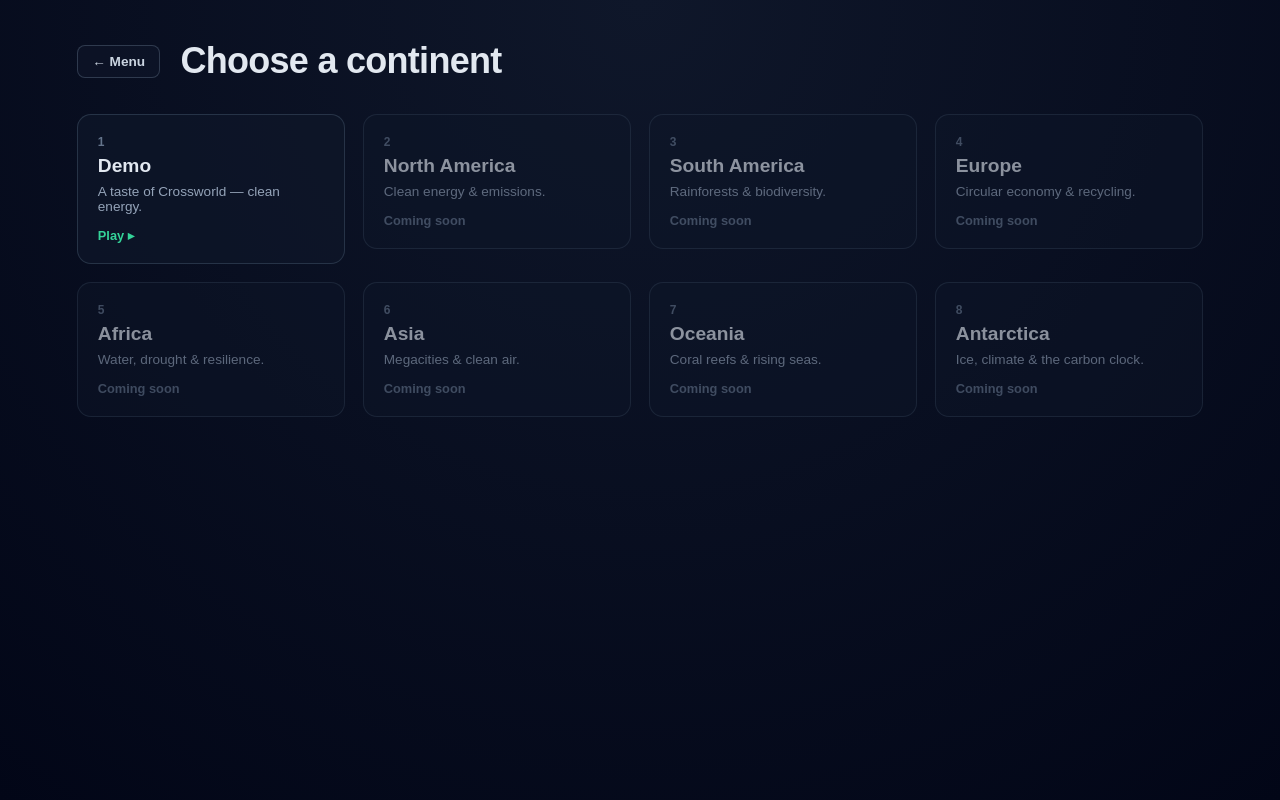
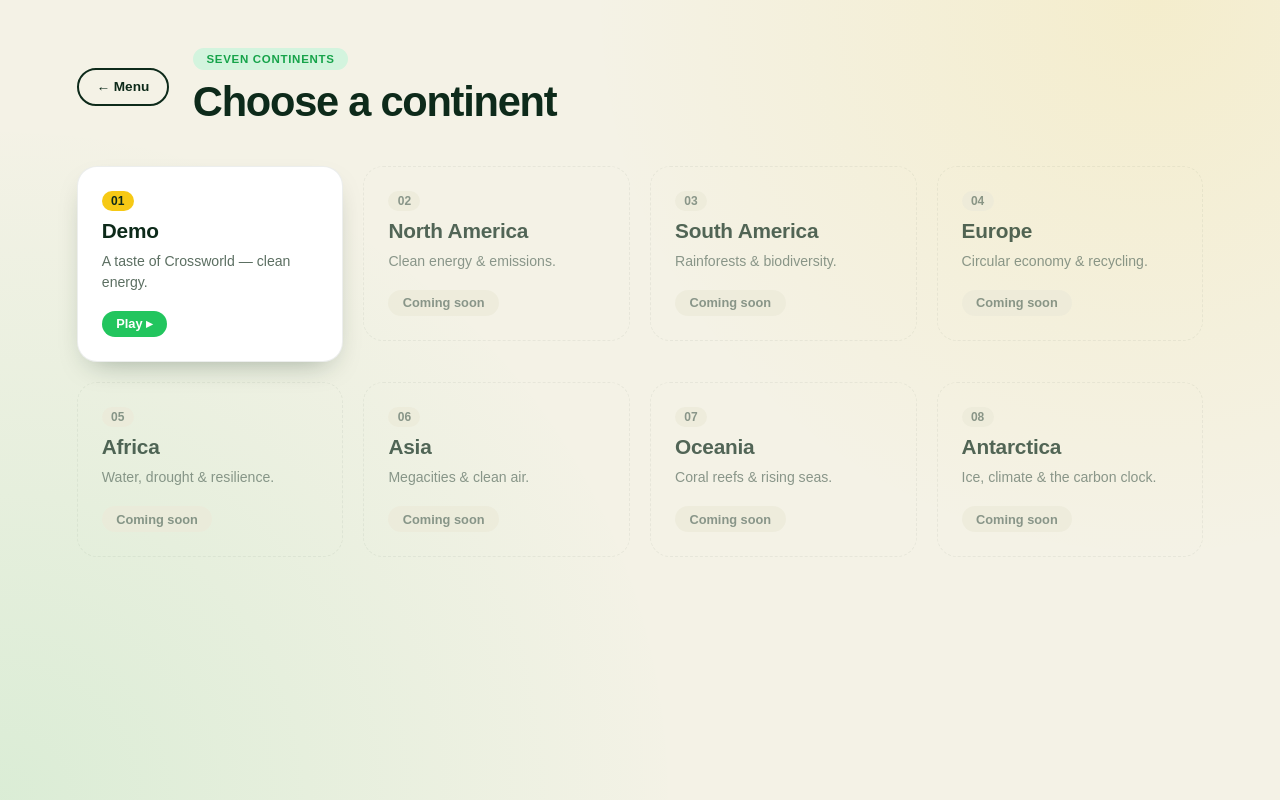
Before and after one commit to PatatoBit/Crossworld, a SvelteKit app: page /levels in a window 1280 px wide. Built offline with nearby package versions, Linux system fonts and the light colour scheme; a web font is replaced by a local one.

Commit message:
Green UI

```diff
--- a/src/app.css
+++ b/src/app.css
@@ -2,9 +2,44 @@
 
 :root {
   --font-sans: "Google Sans Flex Variable", "Google Sans", sans-serif;
+
+  /* ── Eco palette ──────────────────────────────────────────────
+     Fresh sustainability theme: cream paper, deep forest green,
+     vivid grass green, and a punchy sunshine yellow accent. */
+  --cream: #f4f2e6;
+  --cream-soft: #ecead9;
+  --paper: #ffffff;
+
+  --forest: #0d2a1a;
+  --forest-soft: #143620;
+  --forest-line: #1f4a30;
+
+  --green: #22c55e;
+  --green-strong: #16a34a;
+  --green-soft: #d3f4de;
+  --lime: #b9e34a;
+
+  --yellow: #f6c915;
+  --yellow-soft: #fbe58a;
+
+  --ink: #0e2417;
+  --muted: #5c6f62;
+  --muted-soft: #8a9a8e;
+
+  --radius-pill: 999px;
+  --radius-card: 20px;
+  --shadow-soft: 0 12px 30px -14px rgba(13, 42, 26, 0.4);
+  --shadow-lift: 0 20px 44px -18px rgba(13, 42, 26, 0.55);
+}
+
+* {
+  box-sizing: border-box;
 }
 
 body {
   margin: 0;
   font-family: var(--font-sans);
+  background: var(--cream);
+  color: var(--ink);
+  -webkit-font-smoothing: antialiased;
 }
--- a/src/app.html
+++ b/src/app.html
@@ -4,7 +4,7 @@
     <meta charset="utf-8" />
     <link rel="icon" href="%sveltekit.assets%/favicon.png" />
     <meta name="viewport" content="width=device-width, initial-scale=1" />
-    <title>Tauri + SvelteKit + Typescript App</title>
+    <title>Crossworld — 3D Sustainability Crossword</title>
     %sveltekit.head%
   </head>
   <body data-sveltekit-preload-data="hover">
--- a/src/lib/components/Hud.svelte
+++ b/src/lib/components/Hud.svelte
@@ -63,38 +63,42 @@
   .hud {
     display: flex;
     flex-direction: column;
-    gap: 1.25rem;
-    padding: 1.5rem 1.25rem;
-    color: #e2e8f0;
+    gap: 1.5rem;
+    padding: 1.75rem 1.5rem;
+    color: var(--ink);
     height: 100%;
     box-sizing: border-box;
   }
   h1 {
     margin: 0;
-    font-size: 1.1rem;
-    font-weight: 700;
-    color: #34d399;
-    letter-spacing: 0.02em;
+    font-size: 1.2rem;
+    font-weight: 800;
+    letter-spacing: -0.01em;
+    color: var(--forest);
     flex-shrink: 0;
   }
   .divider {
     border: none;
-    border-top: 1px solid rgba(51, 65, 85, 0.6);
+    border-top: 1px solid rgba(13, 42, 26, 0.1);
     margin: 0;
     flex-shrink: 0;
   }
   section {
     display: flex;
     flex-direction: column;
-    gap: 0.35rem;
+    gap: 0.5rem;
   }
   h2 {
     margin: 0;
-    font-size: 0.65rem;
+    align-self: flex-start;
+    padding: 0.25rem 0.7rem;
+    font-size: 0.62rem;
     font-weight: 700;
     text-transform: uppercase;
     letter-spacing: 0.08em;
-    color: #64748b;
+    color: var(--green-strong);
+    background: var(--green-soft);
+    border-radius: var(--radius-pill);
   }
   ul {
     list-style: none;
@@ -102,7 +106,7 @@
     padding: 0;
     display: flex;
     flex-direction: column;
-    gap: 0.15rem;
+    gap: 0.25rem;
   }
   li {
     list-style: none;
@@ -111,9 +115,9 @@
   li button {
     display: flex;
     align-items: baseline;
-    gap: 0.45rem;
-    padding: 0.3rem 0.5rem;
-    border-radius: 0.4rem;
+    gap: 0.55rem;
+    padding: 0.45rem 0.65rem;
+    border-radius: 0.75rem;
     cursor: pointer;
     border: 1px solid transparent;
     background: transparent;
@@ -124,49 +128,58 @@
     transition: background 0.1s, border-color 0.1s;
   }
   li button:hover {
-    background: rgba(51, 65, 85, 0.4);
+    background: rgba(13, 42, 26, 0.05);
   }
   li button.active {
-    background: rgba(52, 211, 153, 0.1);
-    border-color: rgba(52, 211, 153, 0.35);
+    background: var(--green-soft);
+    border-color: rgba(22, 163, 74, 0.35);
   }
   .num {
     flex-shrink: 0;
-    font-size: 0.7rem;
+    display: inline-flex;
+    align-items: center;
+    justify-content: center;
+    font-size: 0.68rem;
     font-weight: 700;
-    color: #94a3b8;
-    min-width: 1.4rem;
-    text-align: right;
+    color: var(--muted);
+    min-width: 1.5rem;
+    height: 1.5rem;
+    border-radius: var(--radius-pill);
+    background: var(--cream-soft);
   }
   li button.active .num {
-    color: #34d399;
+    color: #fff;
+    background: var(--green);
   }
   .clue {
-    font-size: 0.82rem;
+    font-size: 0.85rem;
     line-height: 1.45;
-    color: #cbd5e1;
+    color: var(--muted);
   }
   li button.active .clue {
-    color: #f1f5f9;
+    color: var(--forest);
+    font-weight: 500;
   }
   .footer {
     margin-top: auto;
-    padding-top: 0.5rem;
-    border-top: 1px solid rgba(51, 65, 85, 0.4);
+    padding-top: 0.75rem;
+    border-top: 1px solid rgba(13, 42, 26, 0.1);
     flex-shrink: 0;
   }
   .toggle {
-    padding: 0.45rem 0.9rem;
-    border: 1px solid #334155;
-    border-radius: 0.5rem;
-    background: rgba(51, 65, 85, 0.5);
-    color: #e2e8f0;
+    padding: 0.6rem 1.25rem;
+    border: 2px solid var(--forest);
+    border-radius: var(--radius-pill);
+    background: transparent;
+    color: var(--forest);
     font: inherit;
-    font-size: 0.8rem;
+    font-weight: 700;
+    font-size: 0.82rem;
     cursor: pointer;
+    transition: background 0.15s, color 0.15s;
   }
   .toggle:hover {
-    background: rgba(71, 85, 105, 0.8);
-    border-color: #475569;
+    background: var(--forest);
+    color: var(--cream);
   }
 </style>
--- a/src/routes/+page.svelte
+++ b/src/routes/+page.svelte
@@ -1,16 +1,38 @@
 <script lang="ts">
   import { goto } from "$app/navigation";
   import { base } from "$app/paths";
+
+  const tags = [
+    { label: "Solar", tone: "yellow" },
+    { label: "Planet", tone: "green" },
+    { label: "Environment", tone: "forest" },
+    { label: "Reflection", tone: "outline" },
+    { label: "Humanity", tone: "green" },
+  ];
 </script>
 
 <main class="menu">
+  <span class="eyebrow">Growing puzzles for a better planet</span>
+
   <div class="title">
-    <h1>Crossworld</h1>
-    <p class="tagline">A rotatable 3D crossword across seven continents.</p>
+    <h1>Cross<span class="accent">world</span></h1>
+    <p class="tagline">
+      A rotatable 3D crossword across seven continents — spell your way to a
+      more sustainable world.
+    </p>
   </div>
 
+  <ul class="tags">
+    {#each tags as tag}
+      <li class="pill {tag.tone}">{tag.label}</li>
+    {/each}
+  </ul>
+
   <nav class="actions">
-    <button class="play" onclick={() => goto(`${base}/levels`)}>Play</button>
+    <button class="play" onclick={() => goto(`${base}/levels`)}>
+      Start playing
+      <span class="arrow">▸</span>
+    </button>
   </nav>
 </main>
 
@@ -20,46 +42,106 @@
     flex-direction: column;
     align-items: center;
     justify-content: center;
-    gap: 3rem;
+    gap: 1.75rem;
     width: 100vw;
     height: 100vh;
-    background: radial-gradient(circle at 50% 35%, #0f172a, #020617);
-    color: #e2e8f0;
+    padding: 2rem;
+    text-align: center;
+    background:
+      radial-gradient(circle at 15% 15%, rgba(34, 197, 94, 0.14), transparent 45%),
+      radial-gradient(circle at 85% 80%, rgba(246, 201, 21, 0.14), transparent 45%),
+      var(--cream);
+    color: var(--ink);
+  }
+  .eyebrow {
+    display: inline-flex;
+    align-items: center;
+    gap: 0.5rem;
+    padding: 0.4rem 1rem;
+    font-size: 0.8rem;
+    font-weight: 600;
+    letter-spacing: 0.04em;
+    color: var(--green-strong);
+    background: var(--green-soft);
+    border-radius: var(--radius-pill);
   }
   .title {
-    text-align: center;
+    max-width: 40rem;
   }
   h1 {
     margin: 0;
-    font-size: clamp(3rem, 9vw, 6rem);
+    font-size: clamp(3.5rem, 12vw, 8rem);
     font-weight: 800;
-    letter-spacing: -0.03em;
-    background: linear-gradient(120deg, #34d399, #38bdf8, #a78bfa);
-    -webkit-background-clip: text;
-    background-clip: text;
-    color: transparent;
+    letter-spacing: -0.04em;
+    line-height: 0.95;
+    color: var(--forest);
+  }
+  h1 .accent {
+    color: var(--green);
   }
   .tagline {
-    margin: 0.75rem 0 0;
-    color: #94a3b8;
-    font-size: 1.05rem;
+    margin: 1rem auto 0;
+    max-width: 32rem;
+    color: var(--muted);
+    font-size: clamp(1rem, 2.2vw, 1.15rem);
+    line-height: 1.55;
+  }
+  .tags {
+    display: flex;
+    flex-wrap: wrap;
+    justify-content: center;
+    gap: 0.6rem;
+    list-style: none;
+    margin: 0;
+    padding: 0;
+  }
+  .pill {
+    padding: 0.5rem 1.15rem;
+    font-size: 0.9rem;
+    font-weight: 600;
+    border-radius: var(--radius-pill);
+    border: 2px solid transparent;
+  }
+  .pill.yellow {
+    background: var(--yellow);
+    color: var(--forest);
+  }
+  .pill.green {
+    background: var(--green);
+    color: #fff;
+  }
+  .pill.forest {
+    background: var(--forest);
+    color: var(--green);
+  }
+  .pill.outline {
+    border-color: var(--forest);
+    color: var(--forest);
   }
   .play {
-    padding: 0.95rem 3.5rem;
+    display: inline-flex;
+    align-items: center;
+    gap: 0.6rem;
+    margin-top: 0.5rem;
+    padding: 1rem 2.75rem;
     font: 700 1.15rem var(--font-sans);
-    color: #022c22;
-    background: linear-gradient(120deg, #34d399, #10b981);
+    color: #fff;
+    background: var(--green);
     border: none;
-    border-radius: 999px;
+    border-radius: var(--radius-pill);
     cursor: pointer;
-    box-shadow: 0 10px 30px -8px rgba(16, 185, 129, 0.6);
-    transition: transform 0.15s, box-shadow 0.15s;
+    box-shadow: var(--shadow-soft);
+    transition: transform 0.15s, box-shadow 0.15s, background 0.15s;
   }
   .play:hover {
     transform: translateY(-2px);
-    box-shadow: 0 16px 36px -8px rgba(16, 185, 129, 0.7);
+    background: var(--green-strong);
+    box-shadow: var(--shadow-lift);
   }
   .play:active {
     transform: translateY(0);
   }
+  .arrow {
+    font-size: 0.95em;
+  }
 </style>
--- a/src/routes/levels/+page.svelte
+++ b/src/routes/levels/+page.svelte
@@ -7,7 +7,10 @@
 <main class="select">
   <header>
     <button class="back" onclick={() => goto(`${base}/`)}>← Menu</button>
-    <h1>Choose a continent</h1>
+    <div class="heading">
+      <span class="eyebrow">Seven continents</span>
+      <h1>Choose a continent</h1>
+    </div>
   </header>
 
   <ul class="grid">
@@ -19,7 +22,7 @@
           class:locked
           onclick={() => goto(`${base}/play/${level.id}`)}
         >
-          <span class="index">{i + 1}</span>
+          <span class="index">{String(i + 1).padStart(2, "0")}</span>
           <span class="name">{level.name}</span>
           <span class="blurb">{level.blurb}</span>
           <span class="status">{locked ? "Coming soon" : "Play ▸"}</span>
@@ -33,90 +36,135 @@
   .select {
     min-height: 100vh;
     box-sizing: border-box;
-    padding: 2.5rem clamp(1.5rem, 6vw, 5rem);
-    background: radial-gradient(circle at 50% 0%, #0f172a, #020617);
-    color: #e2e8f0;
+    padding: 3rem clamp(1.5rem, 6vw, 5rem);
+    background:
+      radial-gradient(circle at 90% 0%, rgba(246, 201, 21, 0.12), transparent 40%),
+      radial-gradient(circle at 0% 100%, rgba(34, 197, 94, 0.12), transparent 45%),
+      var(--cream);
+    color: var(--ink);
   }
   header {
     display: flex;
     align-items: center;
-    gap: 1.25rem;
-    margin-bottom: 2rem;
+    gap: 1.5rem;
+    margin-bottom: 2.5rem;
+  }
+  .heading {
+    display: flex;
+    flex-direction: column;
+    gap: 0.5rem;
+  }
+  .eyebrow {
+    align-self: flex-start;
+    padding: 0.3rem 0.85rem;
+    font-size: 0.72rem;
+    font-weight: 700;
+    letter-spacing: 0.06em;
+    text-transform: uppercase;
+    color: var(--green-strong);
+    background: var(--green-soft);
+    border-radius: var(--radius-pill);
   }
   h1 {
     margin: 0;
-    font-size: clamp(1.5rem, 4vw, 2.25rem);
+    font-size: clamp(1.75rem, 4vw, 2.6rem);
     font-weight: 800;
-    letter-spacing: -0.02em;
+    letter-spacing: -0.03em;
+    color: var(--forest);
   }
   .back {
-    padding: 0.5rem 0.9rem;
+    flex-shrink: 0;
+    padding: 0.6rem 1.1rem;
     font: 600 0.85rem var(--font-sans);
-    color: #cbd5e1;
-    background: rgba(15, 23, 42, 0.6);
-    border: 1px solid rgba(71, 85, 105, 0.6);
-    border-radius: 8px;
+    color: var(--forest);
+    background: transparent;
+    border: 2px solid var(--forest);
+    border-radius: var(--radius-pill);
     cursor: pointer;
+    transition: background 0.15s, color 0.15s;
   }
   .back:hover {
-    color: #f8fafc;
-    background: rgba(30, 41, 59, 0.9);
+    color: var(--cream);
+    background: var(--forest);
   }
   .grid {
     list-style: none;
     margin: 0;
     padding: 0;
     display: grid;
-    grid-template-columns: repeat(auto-fill, minmax(220px, 1fr));
-    gap: 1.1rem;
+    grid-template-columns: repeat(auto-fill, minmax(240px, 1fr));
+    gap: 1.25rem;
   }
   .card {
     display: flex;
     flex-direction: column;
     align-items: flex-start;
-    gap: 0.4rem;
+    gap: 0.5rem;
     width: 100%;
-    padding: 1.25rem;
+    padding: 1.5rem;
     text-align: left;
-    color: inherit;
-    background: rgba(15, 23, 42, 0.7);
-    border: 1px solid rgba(51, 65, 85, 0.7);
-    border-radius: 14px;
+    color: var(--ink);
+    background: var(--paper);
+    border: 1px solid rgba(13, 42, 26, 0.08);
+    border-radius: var(--radius-card);
     cursor: pointer;
-    transition: transform 0.15s, border-color 0.15s, background 0.15s;
+    box-shadow: var(--shadow-soft);
+    transition: transform 0.15s, box-shadow 0.15s, border-color 0.15s;
   }
   .card:hover {
-    transform: translateY(-3px);
-    border-color: #34d399;
-    background: rgba(15, 23, 42, 0.95);
+    transform: translateY(-4px);
+    border-color: var(--green);
+    box-shadow: var(--shadow-lift);
   }
   .card.locked {
-    opacity: 0.6;
+    background: transparent;
+    box-shadow: none;
+    border-style: dashed;
+    opacity: 0.7;
   }
   .card.locked:hover {
-    border-color: rgba(71, 85, 105, 0.7);
+    border-color: rgba(13, 42, 26, 0.2);
     transform: none;
+    box-shadow: none;
   }
   .index {
+    display: inline-flex;
+    align-items: center;
+    justify-content: center;
+    min-width: 2rem;
+    padding: 0.2rem 0.55rem;
     font-size: 0.75rem;
     font-weight: 700;
-    color: #64748b;
+    color: var(--forest);
+    background: var(--yellow);
+    border-radius: var(--radius-pill);
+  }
+  .card.locked .index {
+    color: var(--muted);
+    background: var(--cream-soft);
   }
   .name {
-    font-size: 1.2rem;
-    font-weight: 700;
+    font-size: 1.3rem;
+    font-weight: 800;
+    letter-spacing: -0.01em;
+    color: var(--forest);
   }
   .blurb {
-    font-size: 0.85rem;
-    color: #94a3b8;
+    font-size: 0.88rem;
+    line-height: 1.5;
+    color: var(--muted);
   }
   .status {
-    margin-top: 0.5rem;
+    margin-top: 0.6rem;
+    padding: 0.35rem 0.9rem;
     font-size: 0.8rem;
-    font-weight: 600;
-    color: #34d399;
+    font-weight: 700;
+    color: #fff;
+    background: var(--green);
+    border-radius: var(--radius-pill);
   }
   .card.locked .status {
-    color: #64748b;
+    color: var(--muted);
+    background: var(--cream-soft);
   }
 </style>
--- a/src/routes/play/[id]/+page.svelte
+++ b/src/routes/play/[id]/+page.svelte
@@ -39,37 +39,41 @@
     display: flex;
     width: 100vw;
     height: 100vh;
-    background: radial-gradient(circle at 37% 50%, #0f172a, #020617);
+    background: var(--cream);
   }
   .canvas-wrap {
     flex: 3;
     position: relative;
     height: 100%;
+    background:
+      radial-gradient(circle at 40% 35%, var(--forest-soft), var(--forest) 70%);
   }
   .sidebar {
     flex: 1;
+    min-width: 300px;
     height: 100%;
     overflow-y: auto;
-    border-left: 1px solid rgba(51, 65, 85, 0.5);
-    background: rgba(2, 6, 23, 0.85);
+    border-left: 1px solid rgba(13, 42, 26, 0.08);
+    background: var(--cream);
   }
   .back {
     position: absolute;
-    top: 1rem;
-    left: 1rem;
-    padding: 0.5rem 0.9rem;
-    font: 600 0.85rem var(--font-sans);
-    color: #cbd5e1;
-    background: rgba(2, 6, 23, 0.6);
-    border: 1px solid rgba(71, 85, 105, 0.6);
-    border-radius: 8px;
+    top: 1.25rem;
+    left: 1.25rem;
+    padding: 0.55rem 1.1rem;
+    font: 700 0.85rem var(--font-sans);
+    color: var(--forest);
+    background: var(--cream);
+    border: none;
+    border-radius: var(--radius-pill);
     cursor: pointer;
-    backdrop-filter: blur(4px);
-    transition: background 0.15s, color 0.15s;
+    box-shadow: var(--shadow-soft);
+    transition: transform 0.15s, background 0.15s, color 0.15s;
   }
   .back:hover {
-    background: rgba(15, 23, 42, 0.9);
-    color: #f8fafc;
+    transform: translateY(-1px);
+    background: var(--green);
+    color: #fff;
   }
   .missing {
     display: flex;
@@ -79,17 +83,34 @@
     gap: 1rem;
     width: 100vw;
     height: 100vh;
-    color: #e2e8f0;
+    color: var(--ink);
     text-align: center;
-    background: radial-gradient(circle at 50% 40%, #0f172a, #020617);
+    background:
+      radial-gradient(circle at 50% 30%, rgba(34, 197, 94, 0.12), transparent 45%),
+      var(--cream);
+  }
+  .missing h1 {
+    color: var(--forest);
+    font-weight: 800;
+    letter-spacing: -0.02em;
+  }
+  .missing p {
+    color: var(--muted);
+    margin: 0;
   }
   .missing button {
-    padding: 0.6rem 1.2rem;
-    font: 600 0.9rem var(--font-sans);
-    color: #0f172a;
-    background: #34d399;
+    margin-top: 0.5rem;
+    padding: 0.7rem 1.5rem;
+    font: 700 0.9rem var(--font-sans);
+    color: #fff;
+    background: var(--green);
     border: none;
-    border-radius: 999px;
+    border-radius: var(--radius-pill);
     cursor: pointer;
+    box-shadow: var(--shadow-soft);
+    transition: background 0.15s;
+  }
+  .missing button:hover {
+    background: var(--green-strong);
   }
 </style>
```
Also changed, not shown: src/lib/theme.ts (added, +16 -0 lines), src/routes/play/[id]/Scene.svelte (+14 -8 lines).
